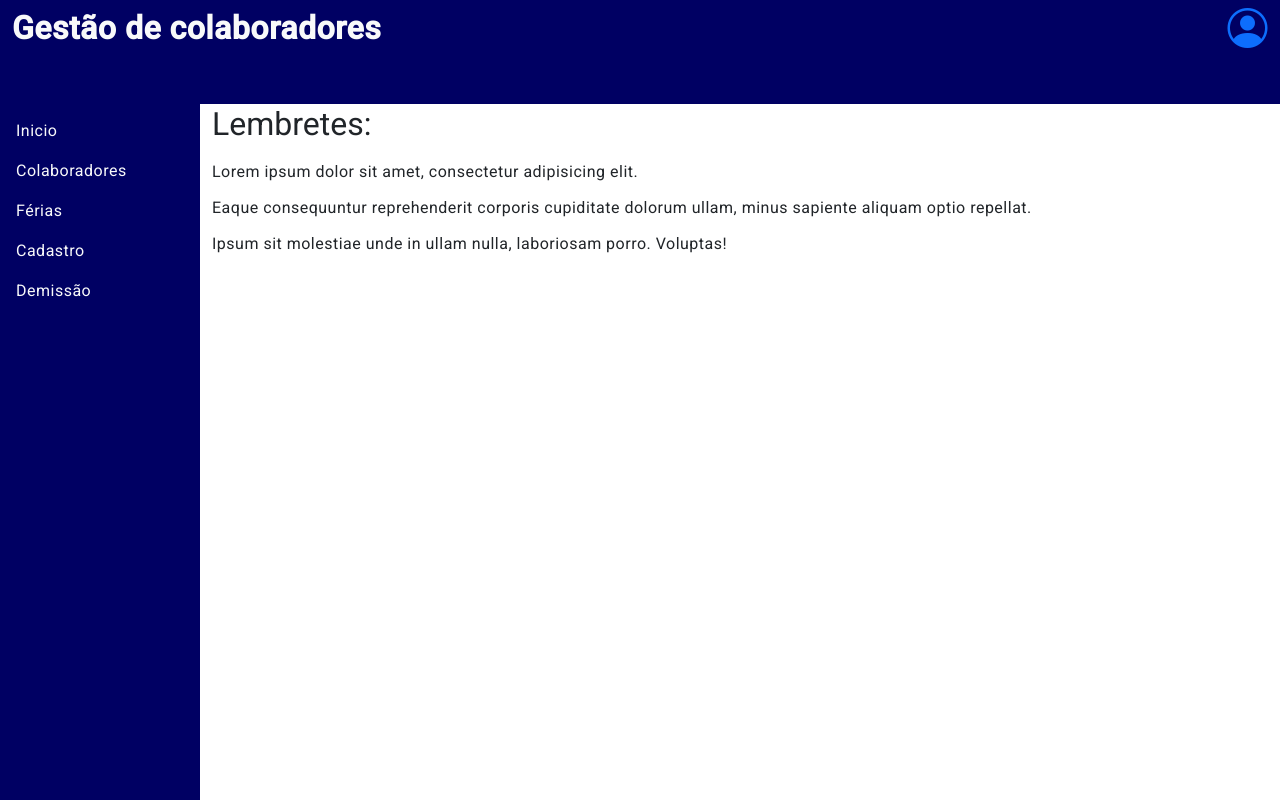
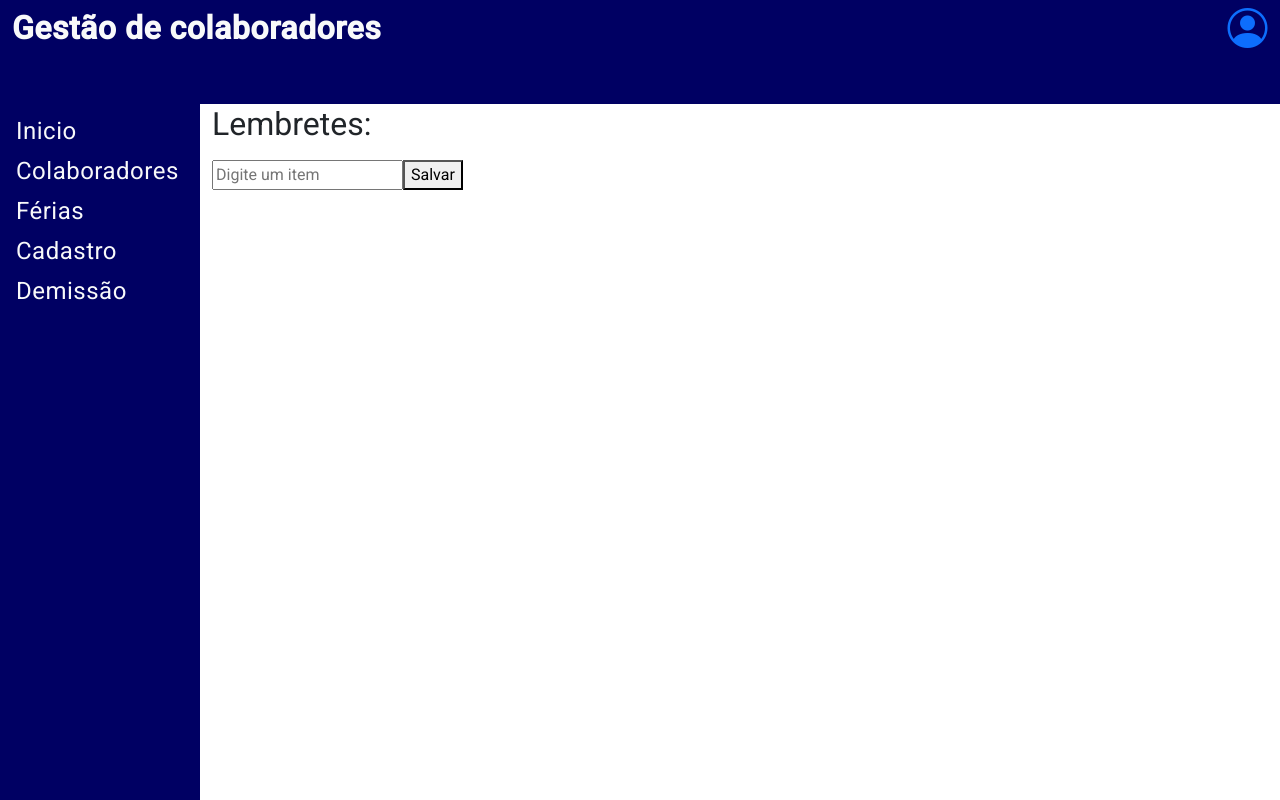
Before and after one commit to Igaro-Franklin/colaboradores, an Angular app: page /inicio in a window 1280 px wide. Built offline with nearby package versions, Linux system fonts and the light colour scheme.

Commit message:
Iniciou a task de lembretes da tela inicial

```diff
--- a/src/app/app.module.ts
+++ b/src/app/app.module.ts
@@ -2,6 +2,8 @@ import { NgModule } from '@angular/core';
 import { BrowserModule } from '@angular/platform-browser';
 import { MatDatepickerModule } from '@angular/material/datepicker';
 import { MatNativeDateModule } from '@angular/material/core';
+import { FormsModule } from '@angular/forms';
+import { CommonModule } from '@angular/common';
 
 @NgModule({
   declarations: [
@@ -10,6 +12,8 @@ import { MatNativeDateModule } from '@angular/material/core';
     BrowserModule,
     MatDatepickerModule,
     MatNativeDateModule,
+    FormsModule,
+    CommonModule,
   ],
   providers: [],
 })
--- a/src/app/inicio/inicio.component.html
+++ b/src/app/inicio/inicio.component.html
@@ -1,8 +1,18 @@
 <div class="container">
     <h4>Lembretes:</h4>
     <div>
-        <p>Lorem ipsum dolor sit amet, consectetur adipisicing elit.</p>
-        <p>Eaque consequuntur reprehenderit corporis cupiditate dolorum ullam, minus sapiente aliquam optio repellat.</p>
-        <p>Ipsum sit molestiae unde in ullam nulla, laboriosam porro. Voluptas!</p>
+        <form (ngSubmit) = "adicionarLembrete()">
+            <input
+            type="text"
+            [(ngModel)]="novoLembrete"
+            name="item"
+            placeholder="Digite um item"
+            required />
+          <button type="submit">Salvar</button>
+        </form>
     </div>
+
+    <ul>
+        <li *ngFor="let lembrete of lembrentes">{{ lembrete }}</li>
+    </ul>
 </div>
--- a/src/app/inicio/inicio.component.ts
+++ b/src/app/inicio/inicio.component.ts
@@ -1,12 +1,31 @@
+import { CommonModule } from '@angular/common';
 import { Component, OnInit } from '@angular/core';
+import { FormsModule } from '@angular/forms';
 
 @Component({
   selector: 'app-inicio',
   standalone: true,
-  imports: [],
+  imports: [FormsModule, CommonModule],
   templateUrl: './inicio.component.html',
   styleUrls: ['./inicio.component.css']
 })
 export class InicioComponent{
+  novoLembrete: String = '';
+  lembrentes: String[] = [];
+
+  constructor(){
+    const alertasSalvos = localStorage.getItem('meusLembretes');
+    if(alertasSalvos){
+      this.lembrentes = JSON.parse(alertasSalvos);
+    }
+  }
+
+  adicionarLembrete(){
+    if(this.novoLembrete.trim() !== ''){
+      this.lembrentes.push(this.novoLembrete);
+      localStorage.setItem('meusLembretes', JSON.stringify(this.lembrentes));
+      this.novoLembrete = '';
+    }
+  }
 
 }
--- a/src/app/menu/menu.component.html
+++ b/src/app/menu/menu.component.html
@@ -1,19 +1,19 @@
 <div id="menuVertical">
   <ul class="nav flex-column nav-pills">
     <li class="nav-item">
-      <a class="nav-link text-light" aria-current="page" href="/inicio">Inicio</a>
+      <a class="nav-link text-light fs-4" aria-current="page" href="/inicio">Inicio</a>
     </li>
     <li class="nav-item">
-      <a class="nav-link text-light" href="/colaboradores">Colaboradores</a>
+      <a class="nav-link text-light fs-4" href="/colaboradores">Colaboradores</a>
     </li>
     <li class="nav-item">
-      <a class="nav-link text-light" href="/ferias">Férias</a>
+      <a class="nav-link text-light fs-4" href="/ferias">Férias</a>
     </li>
     <li class="nav-item">
-      <a class="nav-link text-light" href="/cadastro">Cadastro</a>
+      <a class="nav-link text-light fs-4" href="/cadastro">Cadastro</a>
     </li>
     <li class="nav-item">
-      <a class="nav-link text-light" href="/demissao">Demissão</a>
+      <a class="nav-link text-light fs-4" href="/demissao">Demissão</a>
     </li>
   </ul>
 </div>
```
